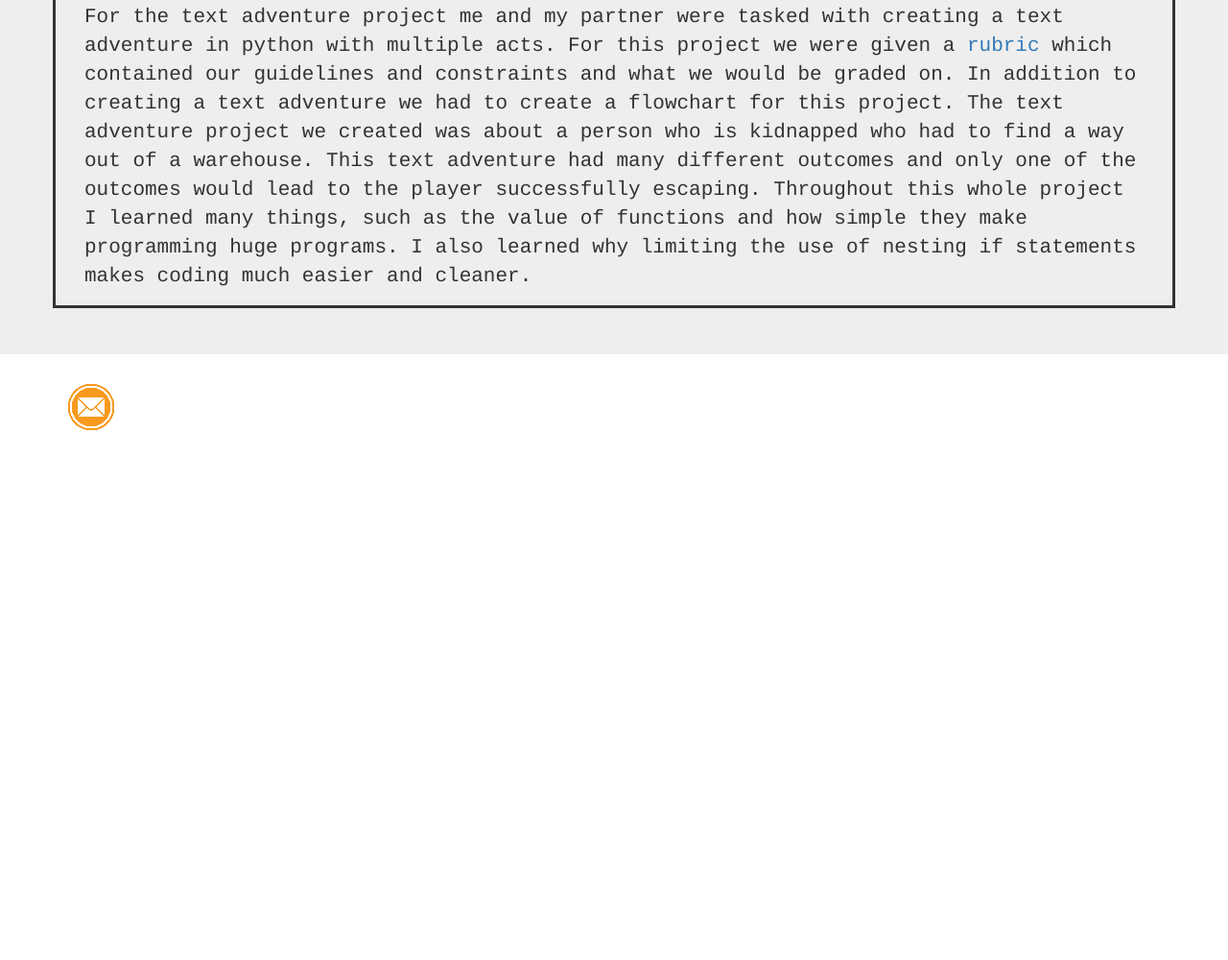
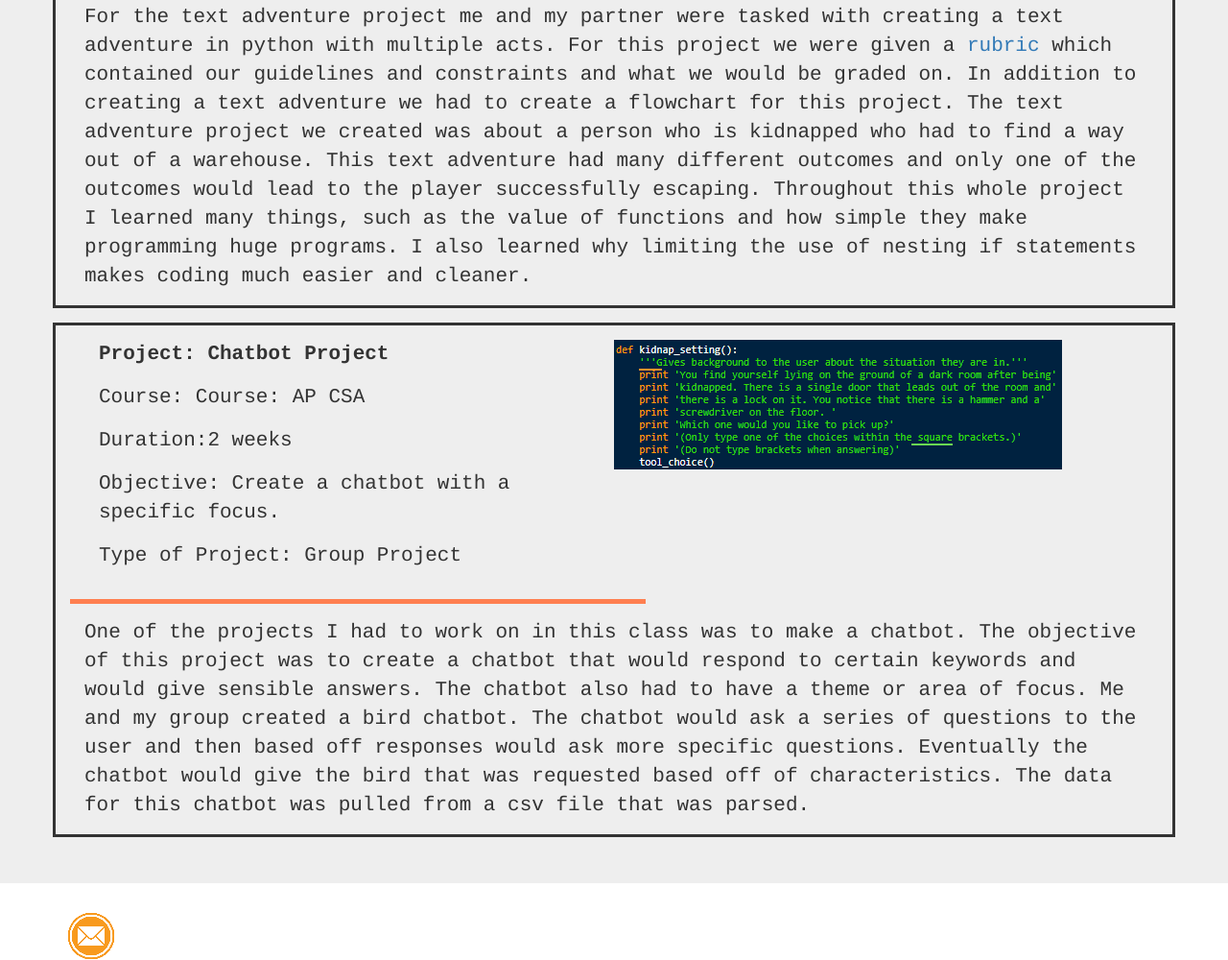
Before and after one commit to SankalpK1/portfolio, a plain HTML site: page Kumar_Projects.html in a window 1280 px wide. Shown: the part 2996-3996 px from the top of the page at 96% size. Before the commit the page ends 3445 px from the top, so only its background shows below. Drawn offline with Linux system fonts and the light colour scheme.

Commit message:
Update Kumar_Projects.html

```diff
--- a/Kumar_Projects.html
+++ b/Kumar_Projects.html
@@ -99,6 +99,21 @@
                 </div>
                 <p class="container">For the text adventure project me and my partner were tasked with creating a text adventure in python with multiple acts. For this project we were given a <a href = 'https://docs.google.com/document/d/1m7Jl3lF0SRTpaOJQEZO_qF5McG6kdRLqwt8IDSQEu5Q/edit?usp=sharing' target="blank">rubric</a> which contained our guidelines and constraints and what we would be graded on. In addition to creating a text adventure we had to create a flowchart for this project. The text adventure project we created was about a person who is kidnapped who had to find a way out of a warehouse. This text adventure had many different outcomes and only one of the outcomes would lead to the player successfully escaping. Throughout this whole project I learned many things, such as the value of functions and how simple they make programming huge programs. I also learned why limiting the use of nesting if statements makes coding much easier and cleaner.</p>
             </div>
+            <div class="MarginLSSS"></div>
+            <div class="borderSSS container">
+                <div class="container MarginLTPSSS">
+                    <img src="Images/CaptureFOrF.PNG"/>
+                    <div class="col-sm-6">
+                        <p><strong>Project: Chatbot Project</strong></p>
+                        <p>Course: Course: AP CSA</p>
+                        <p>Duration:2 weeks </p>
+                        <P>Objective: Create a chatbot with a specific focus.</p>
+                        <p>Type of Project: Group Project</p>
+                    </div>
+                </div>
+                <div class="rectangleXSSS CONTAINER MarginLSSS">
+                </div>
+                <p class="container">One of the projects I had to work on in this class was to make a chatbot. The objective of this project was to create a chatbot that would respond to certain keywords and would give sensible answers. The chatbot also had to have a theme or area of focus. Me and my group created a bird chatbot. The chatbot would ask a series of questions to the user and then based off responses would ask more specific questions. Eventually the chatbot would give the bird that was requested based off of characteristics. The data for this chatbot was pulled from a csv file that was parsed.</p>
         </section>
         <footer>
             <div class="container">
```
